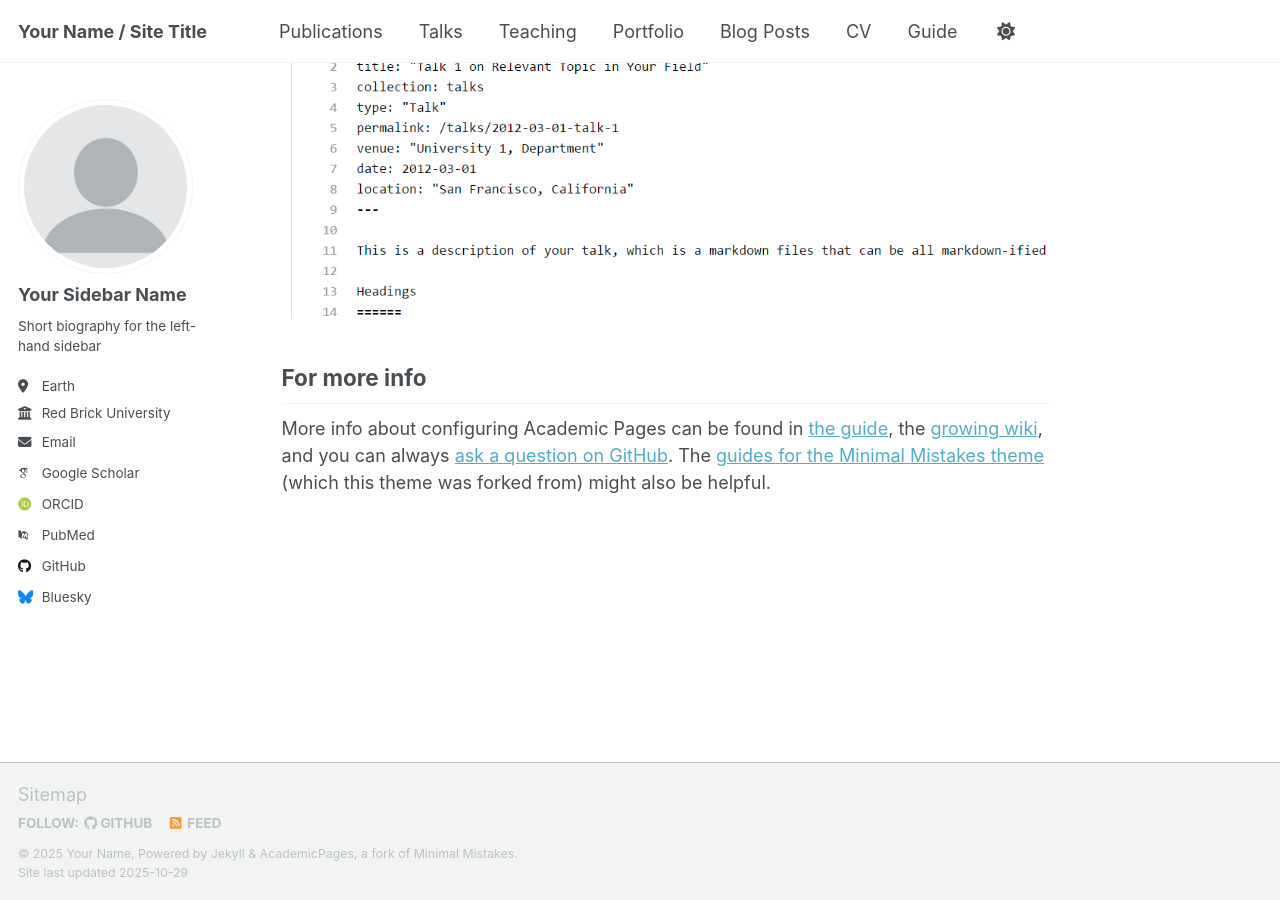
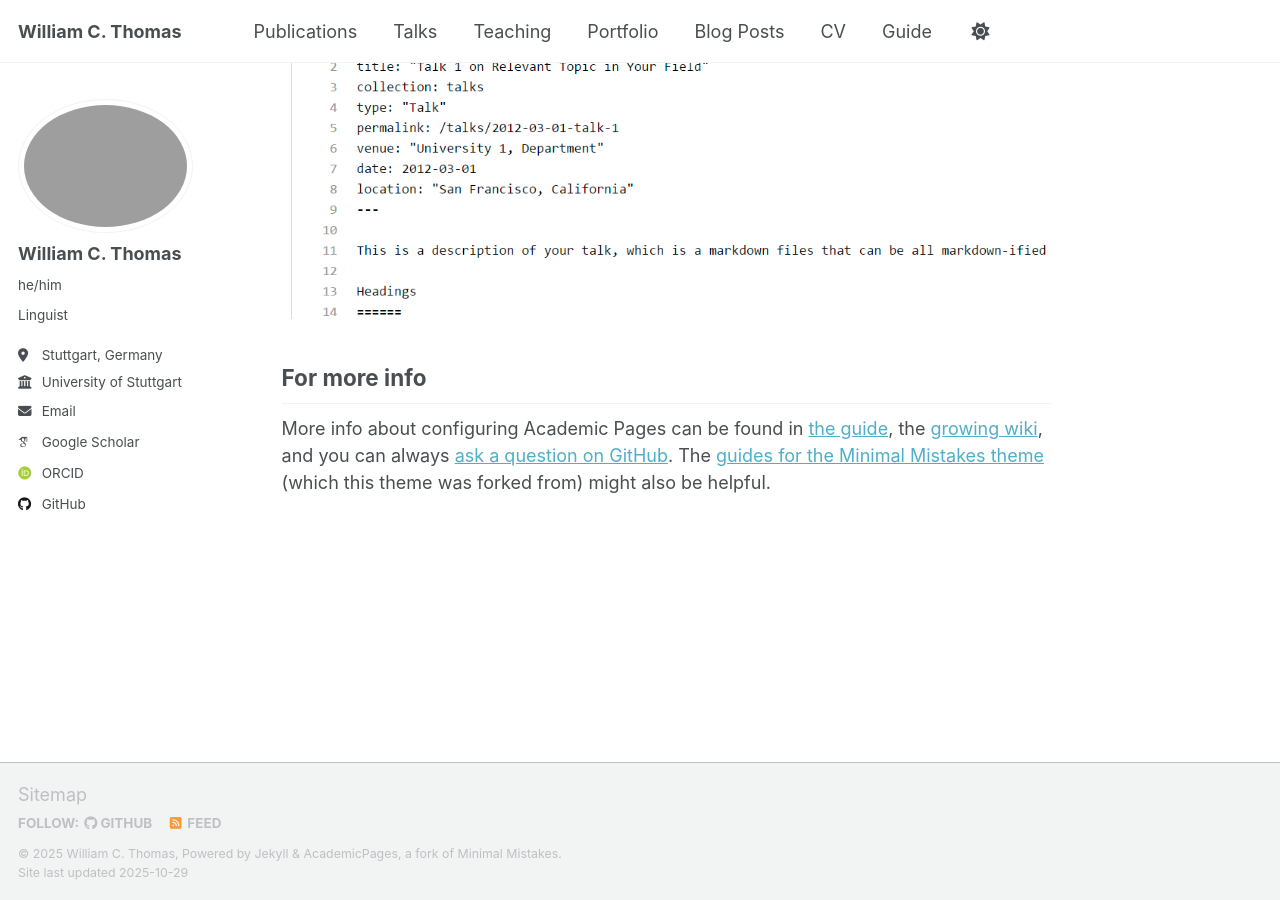
Before and after one commit to wm-t/wm-t.github.io, a Jekyll site: the page built from _pages/about.md, in a window 1280 px wide and 900 px high, scrolled down 2880 px. Built offline with Jekyll 4.4.1, drawn with Linux system fonts in a browser that asks for light colours; some web fonts are replaced; a script that is not in the unit is left out.

Commit message:
site-wide configuration

```diff
--- a/_config.yml
+++ b/_config.yml
@@ -9,38 +9,38 @@
 # Basic Site Settings
 locale                   : "en-US"
 site_theme               : "default" # Currently available options are "default", "air"
-title                    : "Your Name / Site Title"
+title                    : "William C. Thomas"
 title_separator          : "-"
-name                     : &name "Your Name"
-description              : &description "Your Name's academic portfolio"   # Update this with a general description of your site, this is the default if not overridden by a page
-url                      : https://academicpages.github.io # The base hostname & protocol for your site e.g. "https://[your GitHub username].github.io",
+name                     : &name "William C. Thomas"
+description              : &description "William Thomas's homepage"   # Update this with a general description of your site, this is the default if not overridden by a page
+url                      : https://wm-t.github.io # The base hostname & protocol for your site e.g. "https://[your GitHub username].github.io",
                                                            # or if you already have some other page hosted on Github then use "https://[your GitHub username].github.io/[Your Repo Name]"
 baseurl                  : "" # the subpath of your site, e.g. "/blog"
-repository               : "academicpages/academicpages.github.io"
+repository               : "wm-t/wm-t.github.io"
 
 # Site Author - The following control what appear as part of the author content on the side bar.
 #               If a field is blank the icon and link will not appear, otherwise it will be shown.
 #               Additional customization can be done by editing /_includes/author-profile.html
 author:
   # Biographic information
-  avatar           : "profile.png"
-  name             : "Your Sidebar Name"
-  pronouns         : # example: "she/her"
-  bio              : "Short biography for the left-hand sidebar"
-  location         : "Earth"
-  employer         : "Red Brick University"
+  avatar           : # "profile.png"
+  name             : "William C. Thomas"
+  pronouns         : "he/him"
+  bio              : "Linguist"
+  location         : "Stuttgart, Germany"
+  employer         : "University of Stuttgart"
   uri              : # URL
-  email            : "none@example.org"
+  email            : "william.thomas@ling.uni-stuttgart.de"
 
   # Academic websites
   academia         : # URL
   arxiv            : # URL - Update with the correct link to your profile
-  googlescholar    : "https://scholar.google.com/citations?user=PS_CX0AAAAAJ"
+  googlescholar    : "https://scholar.google.com/citations?user=rSMfc7oAAAAJ"
   inspire-hep      : # URL
   impactstory      : # URL
-  orcid            : "https://orcid.org/yourorcidurl"
+  orcid            : "https://https://orcid.org/0009-0000-7917-4641"
   semantic         : # URL
-  pubmed           : "https://www.ncbi.nlm.nih.gov/pubmed/?term=john+snow"
+  pubmed           : # URL
   researchgate     : # URL
   scopus           : # URL
 
@@ -48,13 +48,13 @@
   bitbucket        : # Username - Update with your username on the site
   codepen          : # Username
   dribbble         : # Username
-  github           : "academicpages"
+  github           : "wm-t"
   kaggle           : # Username
   stackoverflow    : # User number or user number and name (i.e., use "1" or "1/jeff-atwood")
 
   # Social media
   artstation       : # Username
-  bluesky          : "bsky.app" # Replace this with you Bluesky username
+  bluesky          : # Replace this with you Bluesky username
   facebook         : # Username
   flickr           : # Username
   foursquare       : # Username
@@ -135,7 +135,7 @@
 
 # Social Sharing
 twitter:
-  username               : &twitter
+  username               : # &twitter
 facebook:
   username               :
   app_id                 :
```
